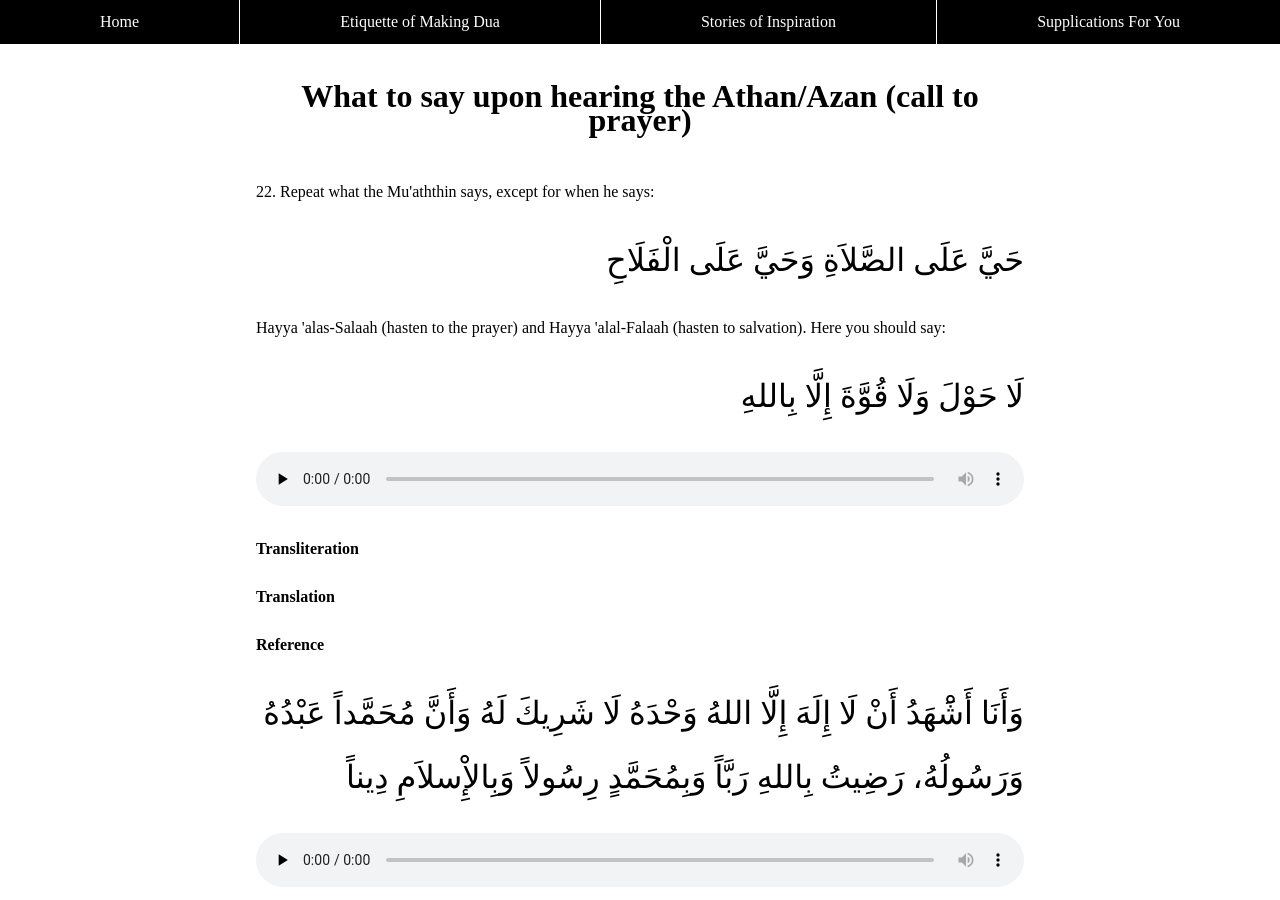
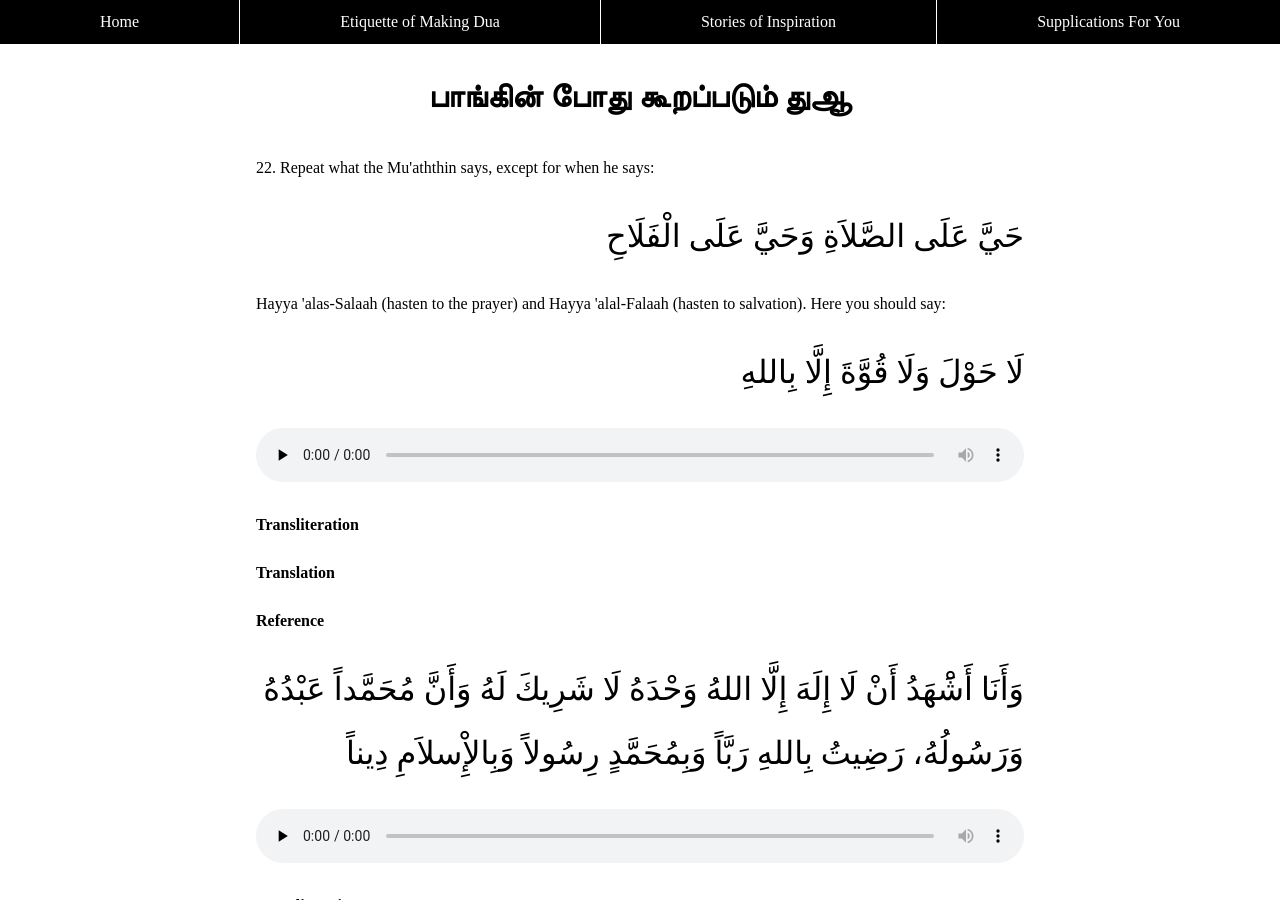
Before and after one commit to rafikttp/duaForLifeTamil, a Jekyll site: the page built from supplications/fortress/content/azan.md, in a window 1280 px wide and 900 px high. Built offline with Jekyll 4.4.1, drawn with Linux system fonts in a browser that asks for light colours.

Commit message:
Update azan.md

```diff
--- a/supplications/fortress/content/azan.md
+++ b/supplications/fortress/content/azan.md
@@ -1,6 +1,6 @@
 ---
 layout: allpages
-title:  What to say upon hearing the Athan/Azan (call to prayer)
+title:  பாங்கின் போது கூறப்படும் துஆ
 categories : [fortress]
 order : 16
 description: What to say when hearing the Athan/Azan (call to prayer)
```
